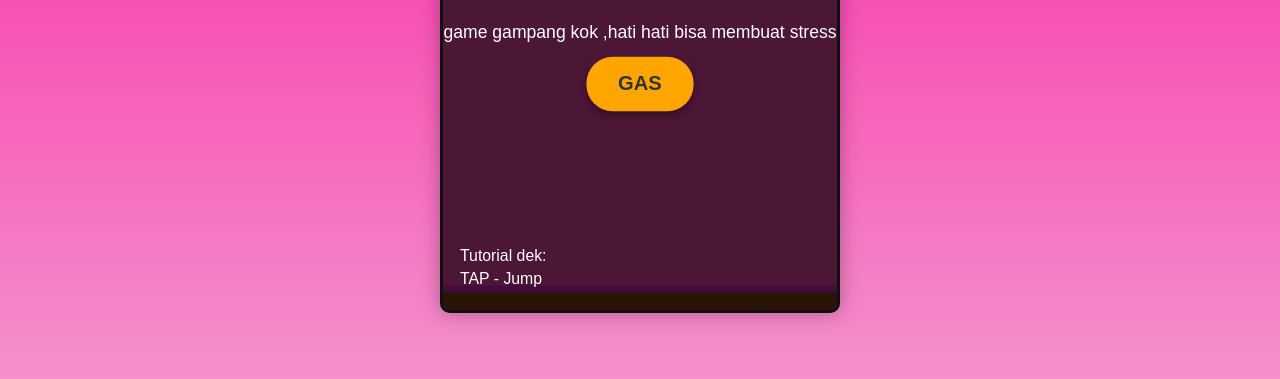
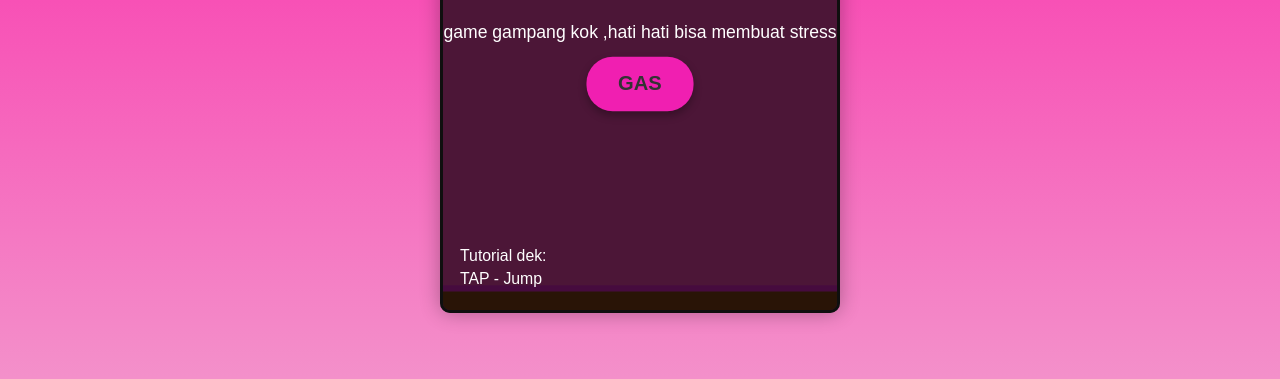
Before and after one commit to duduljpeg-code/gameflappy, a plain HTML site: page index.html in a window 1280 px wide. In both pictures the pointer is over the button "GAS". Shown: the part 387-766 px from the top of the page. Drawn offline with Linux system fonts and the light colour scheme.

Commit message:
Update styles.css

```diff
--- a/styles.css
+++ b/styles.css
@@ -24,7 +24,7 @@
         }
 
         #gameCanvas {
-            background: #87CEEB;
+            background: #d80398;
             border: 3px solid #333;
             border-radius: 10px;
             box-shadow: 0 0 20px rgba(0, 0, 0, 0.3);
@@ -73,7 +73,7 @@
         }
 
         .btn:hover {
-            background: #FFA500;
+            background: #f01fb1;
             transform: scale(1.05);
         }
 
```
